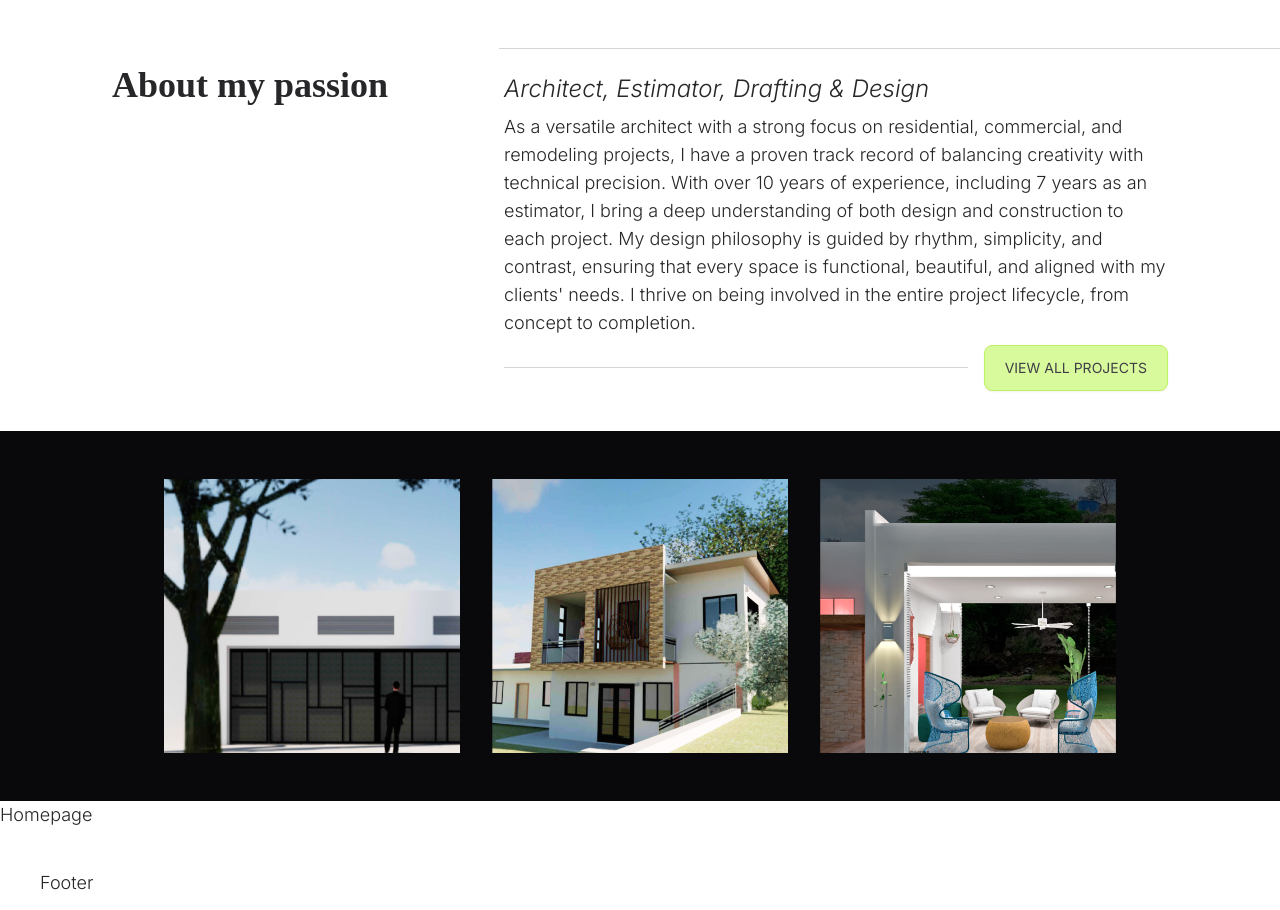
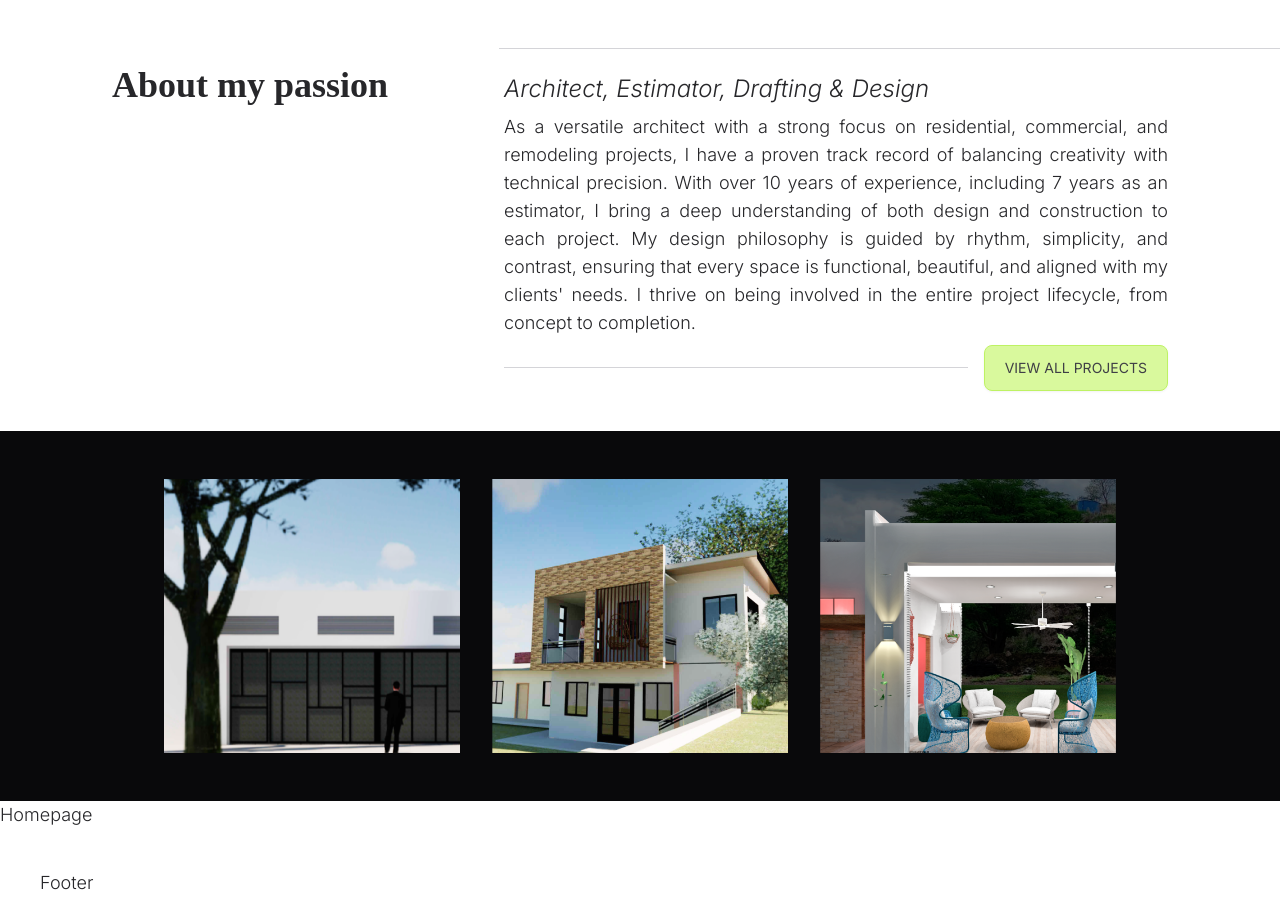
Before and after one commit to liz-garcia/architect-portfolio, a React (Vite) app in the folder client/: page / in a window 1280 px wide. Shown: the part 799-1709 px from the top of the page. Built offline with nearby package versions, Linux system fonts and the light colour scheme; a web font is replaced by a local one.

Commit message:
Text-justify for elevator pitch.

```diff
--- a/client/src/pages/About/AboutMeSection.jsx
+++ b/client/src/pages/About/AboutMeSection.jsx
@@ -12,7 +12,7 @@ const aboutMeTextStyle =
 const h3Style =
   "font-light text-2xl text-zinc-800 italic md:text-xl xs:text-2xl sm:mb-1";
 // const brStyle = "3xl:hidden 2xl:hidden xs:block";
-const elevatorPitchStyle = "text-left my-1 sm:mb-4 2xs:text-base";
+const elevatorPitchStyle = "text-justify my-1 sm:mb-4 2xs:text-base";
 const dividerStyle1 =
   "absolute -right-[72px] w-2/3 h-12 border-b border-zinc-300 md:hidden";
 const buttonContainerStyle = "flex justify-between gap-4";
```
